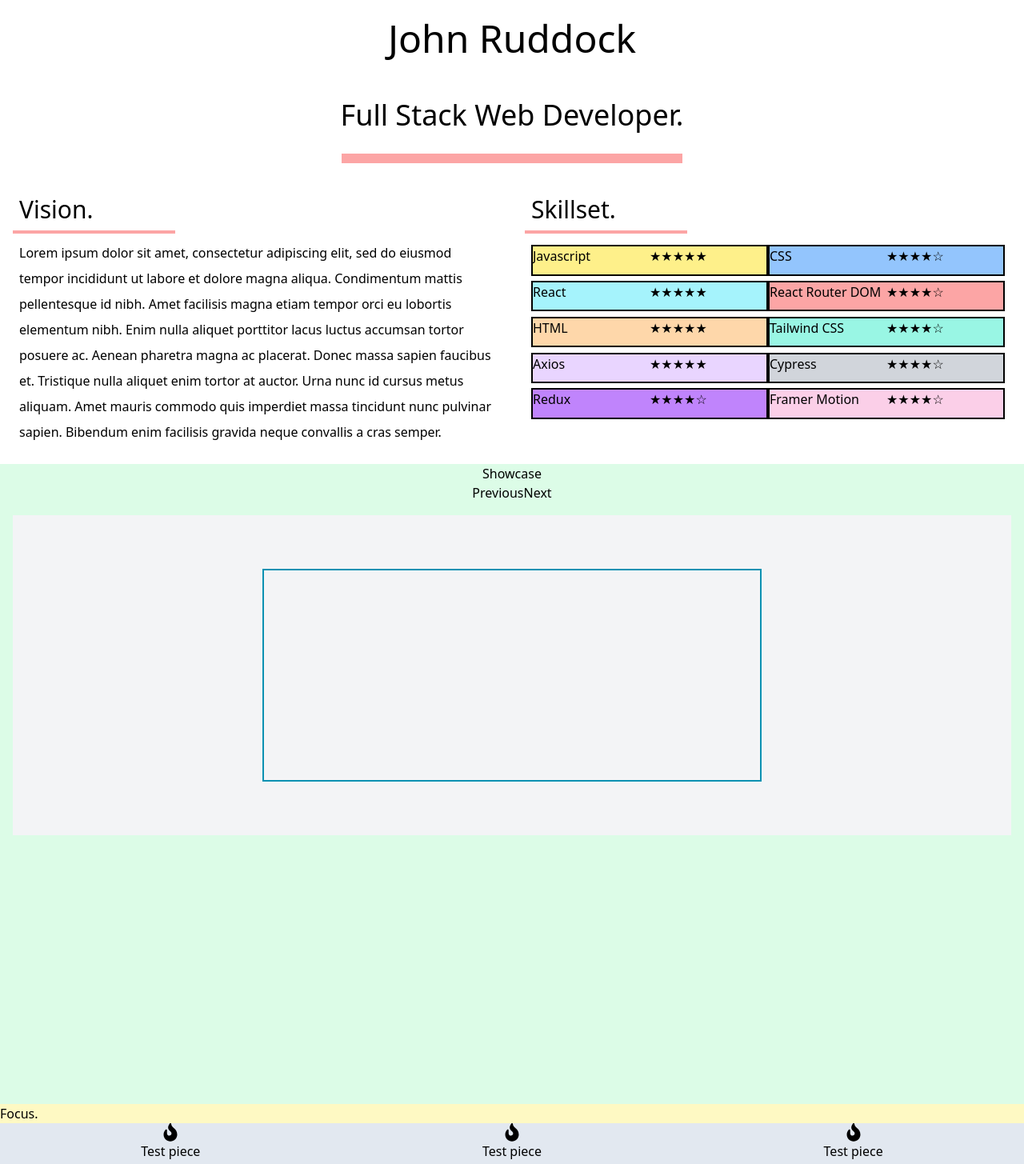
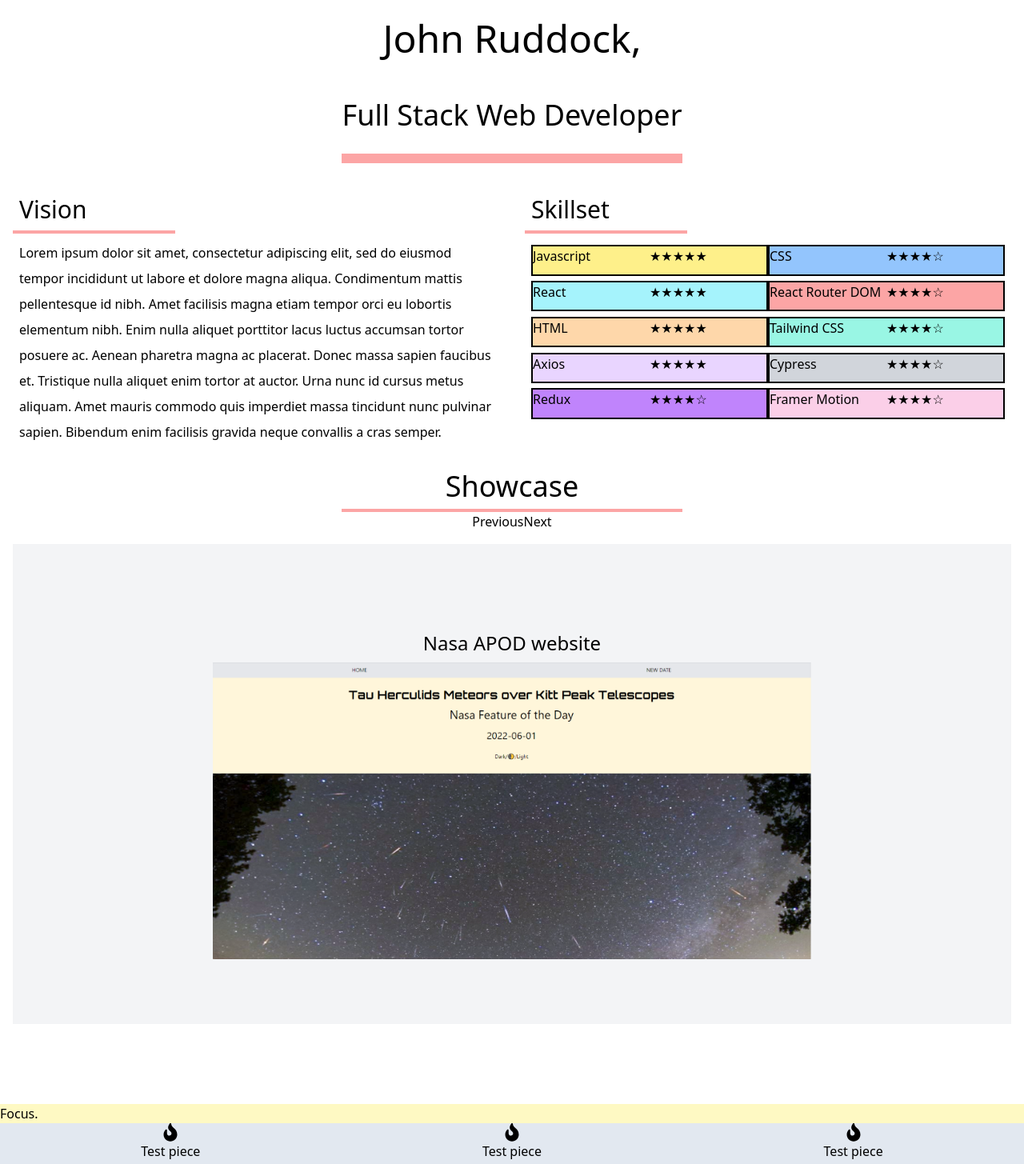
Before and after one commit to Johnjx/portfolio, a React (Create React App) app: page / in a window 1280 px wide. Shown: the top 1455 px of the page at 80% size. Built offline with nearby package versions, Linux system fonts and the light colour scheme.

Commit message:
Projects section work

```diff
--- a/src/components/intro.js
+++ b/src/components/intro.js
@@ -2,17 +2,17 @@ export const Intro = () => (
     <div>
         <h1
         className="text-center text-5xl p-6"
-        >John Ruddock
+        >John Ruddock,
         </h1>
         <h2
         className="text-center text-4xl p-7"
-        >Full Stack Web Developer.
+        >Full Stack Web Developer
         </h2>
         <div className="h-3 w-1/3 mx-auto mb-4 bg-red-300">
         </div>
         <div className="flex">
             <section className="w-2/4 p-4">
-                <h2 className="text-3xl p-2">Vision.</h2>
+                <h2 className="text-3xl p-2">Vision</h2>
                 <div className="h-1 w-1/3 bg-red-300">
                 </div>
                 <p className="p-2 leading-loose">
@@ -20,7 +20,7 @@ export const Intro = () => (
                 </p>
             </section>
             <section className="w-2/4 p-4">
-                <h2 className="text-3xl p-2">Skillset.</h2>
+                <h2 className="text-3xl p-2">Skillset</h2>
                 <div className="h-1 w-1/3 bg-red-300">
                 </div>
                 <div className="h-3/4 flex flex-col justify-evenly p-2">
--- a/src/components/projects.js
+++ b/src/components/projects.js
@@ -1,6 +1,8 @@
 export const Projects = () => (
     <section className="projects">
-        <h2 className="text-center">Showcase</h2>
+        <h2 className="text-center text-4xl p-2">Showcase</h2>
+        <div className="h-1 w-1/3 bg-red-300 mx-auto">
+        </div>
         <div className="flex justify-center">
             <button
             className=""
@@ -13,9 +15,10 @@ export const Projects = () => (
             Next
             </button>
         </div>
-        <div className="h-2/4 bg-gray-100 m-4 flex justify-center items-center">
+        <div className="h-3/4 bg-gray-100 m-4 flex justify-center items-center">
             <article className="feature">
-
+                <h3 className="text-center p-2 text-2xl">Nasa APOD website</h3>
+                <img src="/assets/nasa-website.png" alt="nasa APOD website" className="feature-img"></img>
             </article>
         </div>
     </section>
--- a/src/index.css
+++ b/src/index.css
@@ -13,10 +13,10 @@
         @apply w-2/4 h-full;
     }
     .projects {
-        @apply bg-green-100 h-screen;
+        @apply h-screen;
     }
     .feature {
-        @apply h-2/3 w-2/4 border-cyan-600 border-2;
+        @apply h-2/3 w-3/5 border-black;
     }
     .focus {
         @apply h-screen bg-yellow-100;
```
Also changed, not shown: public/assets/nasa-website.png (added).
